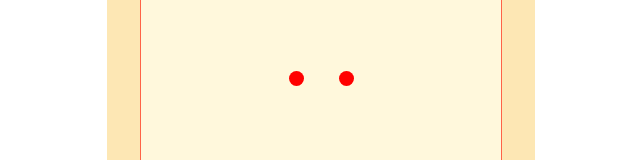
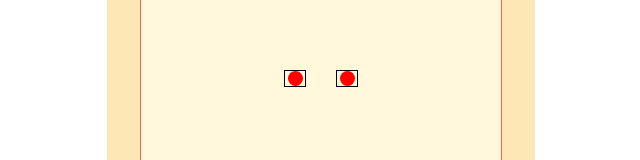
Before and after one commit to joseguera/abc-game, a React (Create React App) app: page /math/1 in a window 1280 px wide. Shown: the part 238-398 px from the top of the page, without its empty margins (319-959 px from the left). Built offline with nearby package versions, Linux system fonts and the light colour scheme.

Commit message:
changed configuration of dots and added black border to highlight the group breakdowns

```diff
--- a/src/components/FactorUnitAnimations/FactorUnitAnimations.js
+++ b/src/components/FactorUnitAnimations/FactorUnitAnimations.js
@@ -17,7 +17,7 @@ export default function FactorUnitAnimations({ unitNumber, button, value }) {
     <DotPicture>
       {cups.map((el, index) => {
         return (
-          <div className={value === 1 ? "bigNumber" : "smallNumber"} key={index}>
+          <div className={value > 8 ? "smallNumber" : "bigNumber"} key={index}>
             {beads.map((el2, index2) => {
               return (
                 <Dot key={index2}></Dot>
--- a/src/components/FactorUnitAnimations/FactorUnitAnimations.styles.js
+++ b/src/components/FactorUnitAnimations/FactorUnitAnimations.styles.js
@@ -16,6 +16,7 @@ export const DotPicture = styled.div`
     gap: 10px;
     justify-content: center;
     align-items: center;
+    border: 1px solid #000000 !important;
   }
   .smallNumber {
     display: flex;
@@ -25,6 +26,7 @@ export const DotPicture = styled.div`
     gap: 10px;
     justify-content: center;
     align-items: center;
+    border: 1px solid #000000 !important;
   }
 `;
 
```
